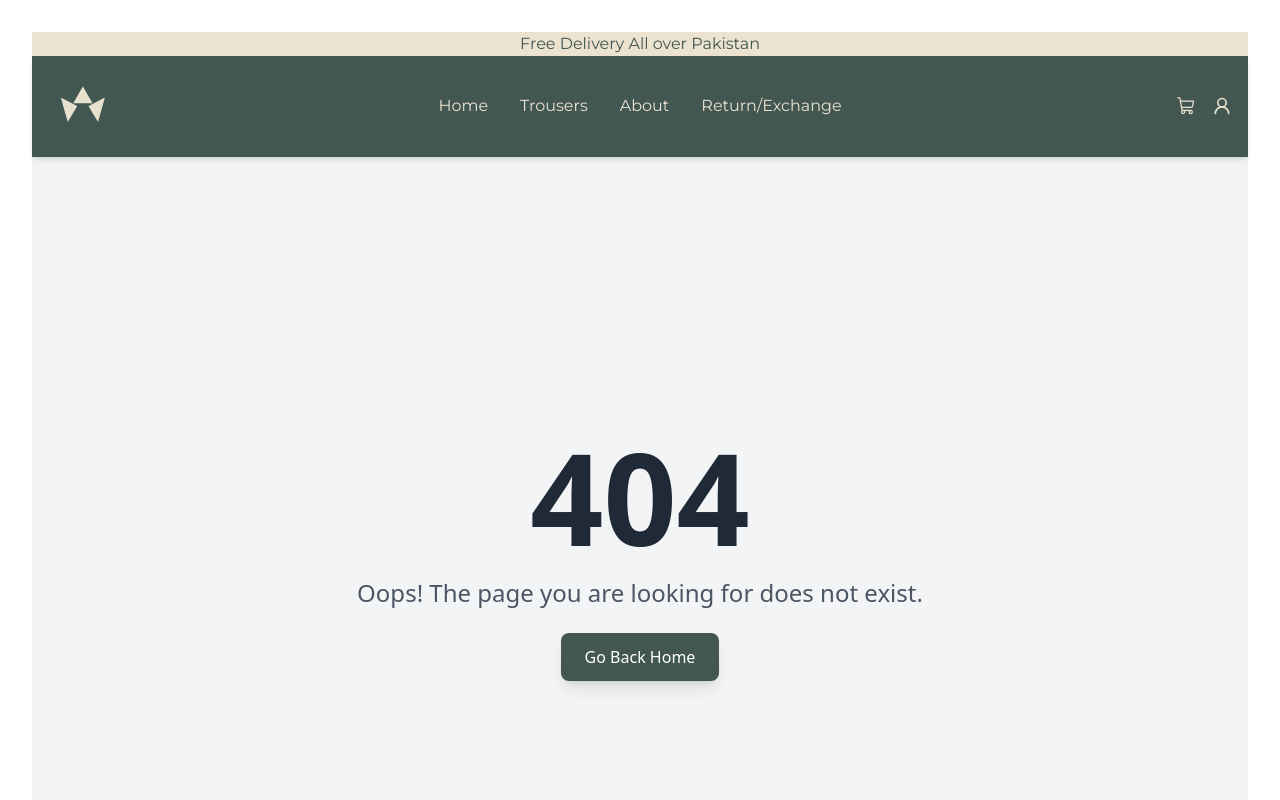
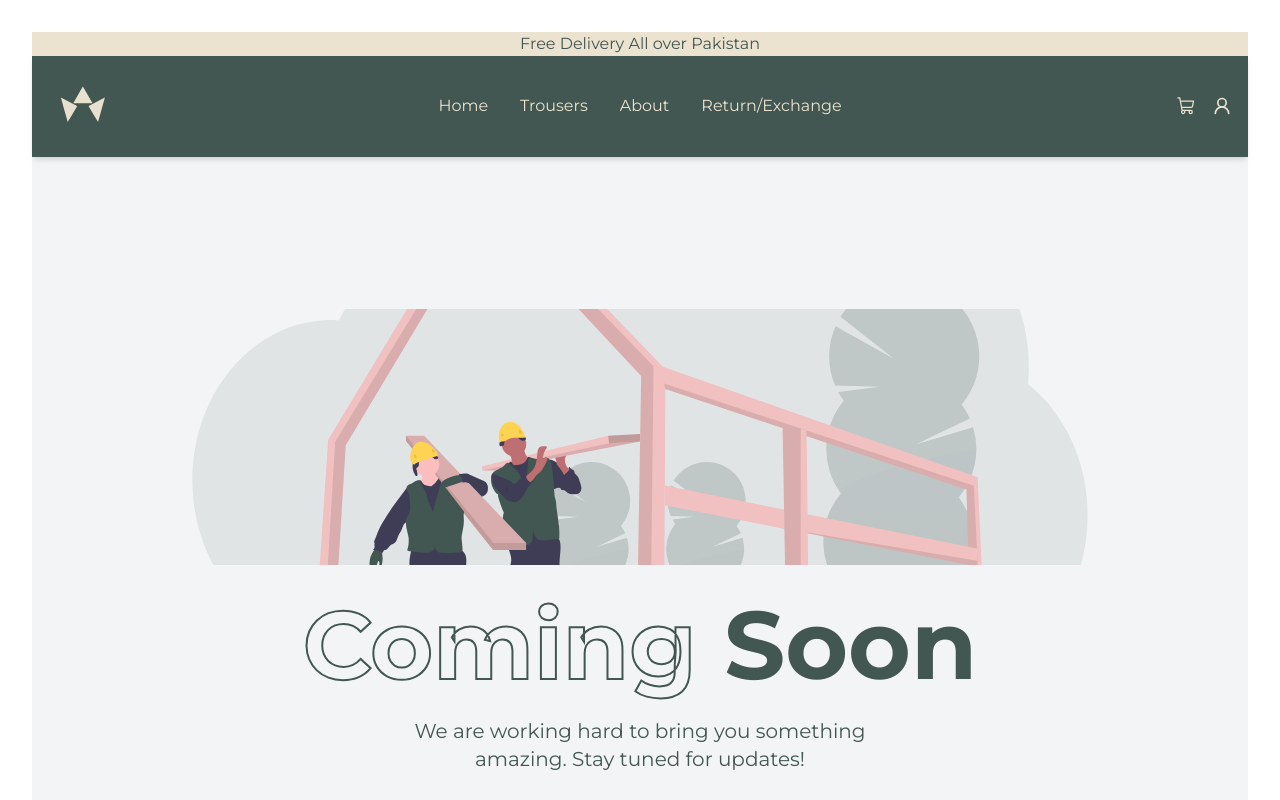
Before and after one commit to onlytoseef/wearer-ecommerce, a React (Vite) app: page /upcoming in a window 1280 px wide. Shown: the top 800 px of the page. Built offline with nearby package versions, Linux system fonts and the light colour scheme.

Commit message:
added some basic functions

```diff
--- a/src/components/CategoryCarousel/CategoryCarousel.jsx
+++ b/src/components/CategoryCarousel/CategoryCarousel.jsx
@@ -9,28 +9,28 @@ const categories = [
     title: "Track Suits",
     image:
       "https://plus.unsplash.com/premium_photo-1689371958614-cd30635630ef?q=80&w=1974&auto=format&fit=crop&ixlib=rb-4.0.3&ixid=M3wxMjA3fDB8MHxwaG90by1wYWdlfHx8fGVufDB8fHx8fA%3D%3D",
-    link: "/track-suits",
+    link: "/upcoming",
   },
   {
     id: 2,
     title: "Hoodie",
     image:
       "https://images.unsplash.com/photo-1616430286685-d11d259848b9?q=80&w=1974&auto=format&fit=crop&ixlib=rb-4.0.3&ixid=M3wxMjA3fDB8MHxwaG90by1wYWdlfHx8fGVufDB8fHx8fA%3D%3D",
-    link: "/hoodies",
+    link: "/upcoming",
   },
   {
     id: 3,
     title: "T-Shirts",
     image:
       "https://plus.unsplash.com/premium_photo-1673125287084-e90996bad505?q=80&w=1974&auto=format&fit=crop&ixlib=rb-4.0.3&ixid=M3wxMjA3fDB8MHxwaG90by1wYWdlfHx8fGVufDB8fHx8fA%3D%3D",
-    link: "/t-shirts",
+    link: "/upcoming",
   },
   {
     id: 4,
     title: "Caps",
     image:
       "https://plus.unsplash.com/premium_photo-1675989087109-f8a00bfea7d1?q=80&w=2070&auto=format&fit=crop&ixlib=rb-4.0.3&ixid=M3wxMjA3fDB8MHxwaG90by1wYWdlfHx8fGVufDB8fHx8fA%3D%3D",
-    link: "/caps",
+    link: "/upcoming",
   },
 ];
 
--- a/src/pages/Frontend/ComingSoon.jsx
+++ b/src/pages/Frontend/ComingSoon.jsx
@@ -1,7 +1,7 @@
 import React from "react";
 import { motion } from "framer-motion";
 import "tailwindcss/tailwind.css";
-
+import Soon from "../../assets/images/ComingSoon/Soon.svg";
 const ComingSoon = () => {
   const pageVariants = {
     initial: { opacity: 0, y: -50 },
@@ -22,42 +22,46 @@ const ComingSoon = () => {
     },
   };
 
-  const buttonVariants = {
-    hover: {
-      scale: 1.1,
-      transition: { yoyo: Infinity, duration: 0.3 },
-    },
-  };
-
   return (
     <motion.div
-      className="min-h-screen flex flex-col items-center justify-center bg-gradient-to-br from-blue-500 to-indigo-600"
+      className="min-h-screen flex flex-col items-center justify-center bg-gray-100"
       variants={pageVariants}
       initial="initial"
       animate="animate"
       exit="exit"
     >
+      <motion.img
+        src={Soon}
+        alt="Coming Soon"
+        className="w-full h-64 object-cover mb-8 rounded-lg max-w-4xl"
+        initial={{ opacity: 0 }}
+        animate={{ opacity: 1 }}
+        transition={{ delay: 0.3, duration: 0.8 }}
+      />
       <motion.h1
-        className="text-5xl md:text-7xl font-bold text-white mb-6"
+        className="text-5xl sm:text-[6rem] font-monster font-bold text-primary mb-6"
         variants={textVariants}
       >
-        Coming Soon
+        <span
+          style={{
+            WebkitTextStroke: "2px #425652",
+            color: "transparent",
+          }}
+          className="font-monster"
+        >
+          Coming
+        </span>{" "}
+        {""}
+        Soon
       </motion.h1>
       <motion.p
-        className="text-lg md:text-xl text-white text-center max-w-lg mb-8"
+        className="text-lg font-monster md:text-xl text-primary text-center max-w-lg mb-8"
         variants={textVariants}
         transition={{ delay: 0.8 }}
       >
         We are working hard to bring you something amazing. Stay tuned for
         updates!
       </motion.p>
-      <motion.button
-        className="px-6 py-3 text-lg font-medium text-indigo-600 bg-white rounded-full shadow-md hover:shadow-lg focus:outline-none"
-        variants={buttonVariants}
-        whileHover="hover"
-      >
-        Notify Me
-      </motion.button>
     </motion.div>
   );
 };
--- a/src/pages/Frontend/NotFound.tsx
+++ b/src/pages/Frontend/NotFound.tsx
@@ -2,6 +2,7 @@ import React from "react";
 import { motion } from "framer-motion";
 import "tailwindcss/tailwind.css";
 import { Link } from "react-router-dom";
+import NoFound from "../../assets/images/NotFound/NoFound.svg";
 
 const NotFound = () => {
   return (
@@ -12,10 +13,10 @@ const NotFound = () => {
         animate={{ scale: 1 }}
         transition={{ duration: 1, type: "spring", stiffness: 100 }}
       >
-        404
+        <img width={500} src={NoFound} alt="" />
       </motion.h1>
       <motion.p
-        className="text-2xl text-gray-600 mb-6"
+        className="text-2xl text-gray-600 font-monster mb-6"
         initial={{ opacity: 0 }}
         animate={{ opacity: 1 }}
         transition={{ delay: 0.5, duration: 1 }}
@@ -24,7 +25,7 @@ const NotFound = () => {
       </motion.p>
       <Link to="/">
         <motion.div
-          className="px-6 py-3 bg-primary text-white rounded-lg hover:bg-green-900 transition shadow-lg"
+          className="px-6 font-monster py-3 bg-primary text-white rounded-lg hover:bg-green-900 transition shadow-lg"
           whileHover={{ scale: 1.1 }}
           whileTap={{ scale: 0.9 }}
           transition={{ duration: 0.2 }}
--- a/src/pages/Frontend/index.jsx
+++ b/src/pages/Frontend/index.jsx
@@ -5,6 +5,7 @@ import About from "./About";
 import Terms from "./terms";
 import Categories from "./Categories";
 import NotFound from "./NotFound";
+import ComingSoon from "./ComingSoon";
 
 export default function Index() {
   return (
@@ -14,7 +15,7 @@ export default function Index() {
       <Route path="/terms" element={<Terms />} />
       <Route path="/category" element={<Categories />} />
       <Route path="*" element={<NotFound />} />
-      <Route path="/upcoming" element={<NotFound />} />
+      <Route path="/upcoming" element={<ComingSoon />} />
     </Routes>
   );
 }
```
Also changed, not shown: src/assets/images/NotFound/NoFound.svg (added).
